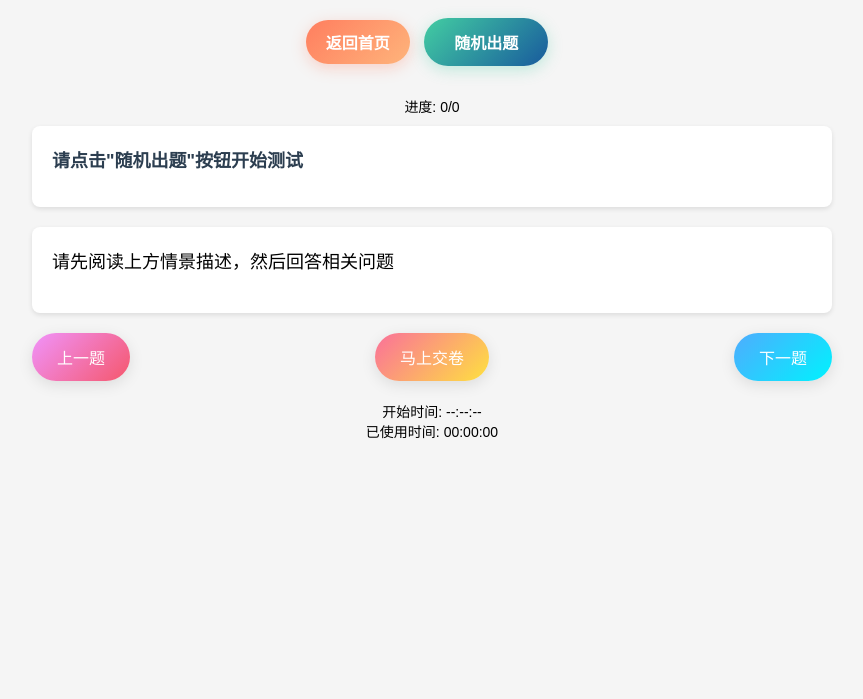
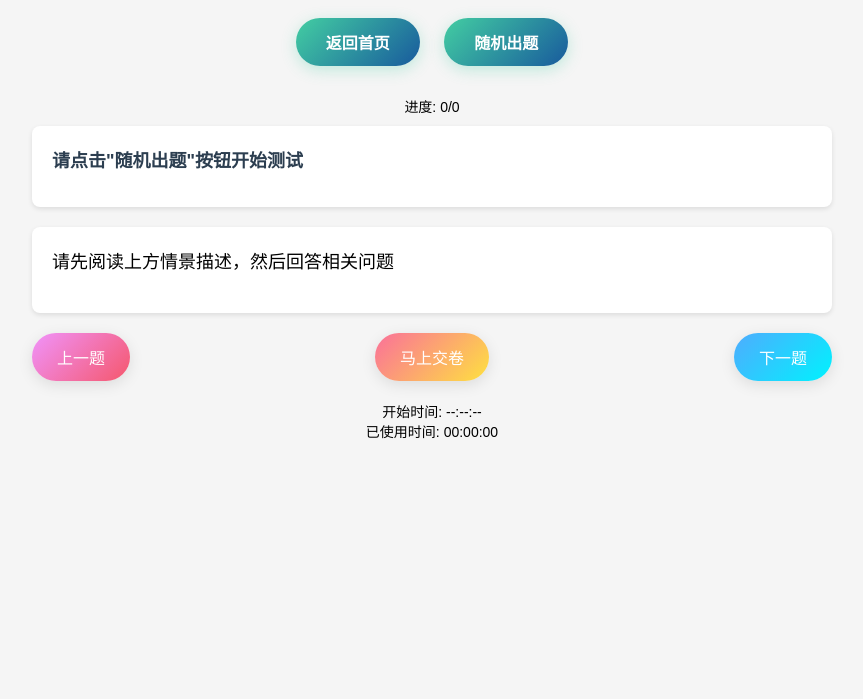
Before and after one commit to gzzaac/gzzaac.github.io, a plain HTML site: page scenario-questions.html in a window 1280 px wide. Shown: the part 101-800 px from the top of the page, without its empty margins (208-1071 px from the left). Drawn offline with Linux system fonts and the light colour scheme.

Commit message:
Update scenario-questions.html

```diff
--- a/scenario-questions.html
+++ b/scenario-questions.html
@@ -386,7 +386,7 @@
 <body>
     <div class="header">
         <h1>正安县第二中学信息技术情景应用题测试大闯关</h1>
-        <a href="index.html" class="review-outline-btn">返回首页</a>
+        <a href="index.html" class="start-test-btn">返回首页</a>
         <button id="start-test-btn" class="start-test-btn">随机出题</button>
     </div>
 
@@ -1775,4 +1775,5 @@
         window.addEventListener('load', init);
     </script>
 </body>
+
 </html>
```
